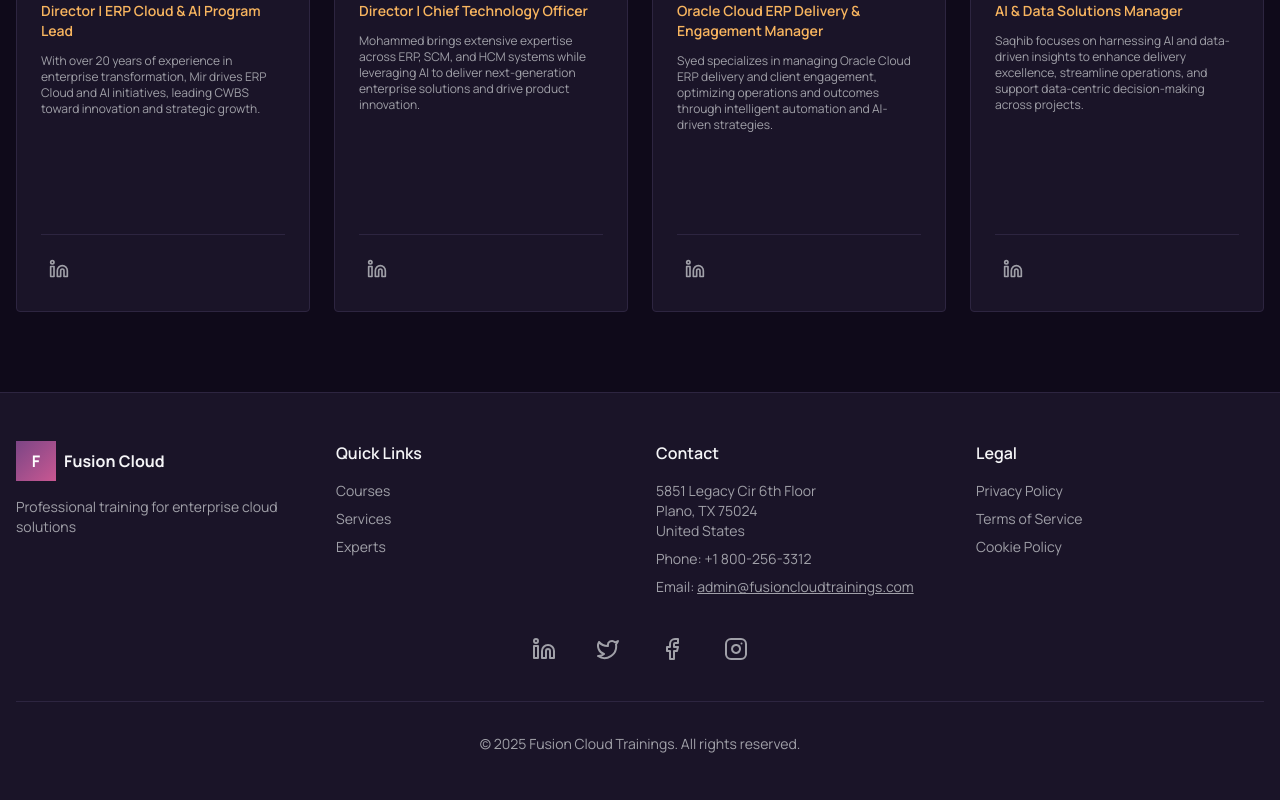
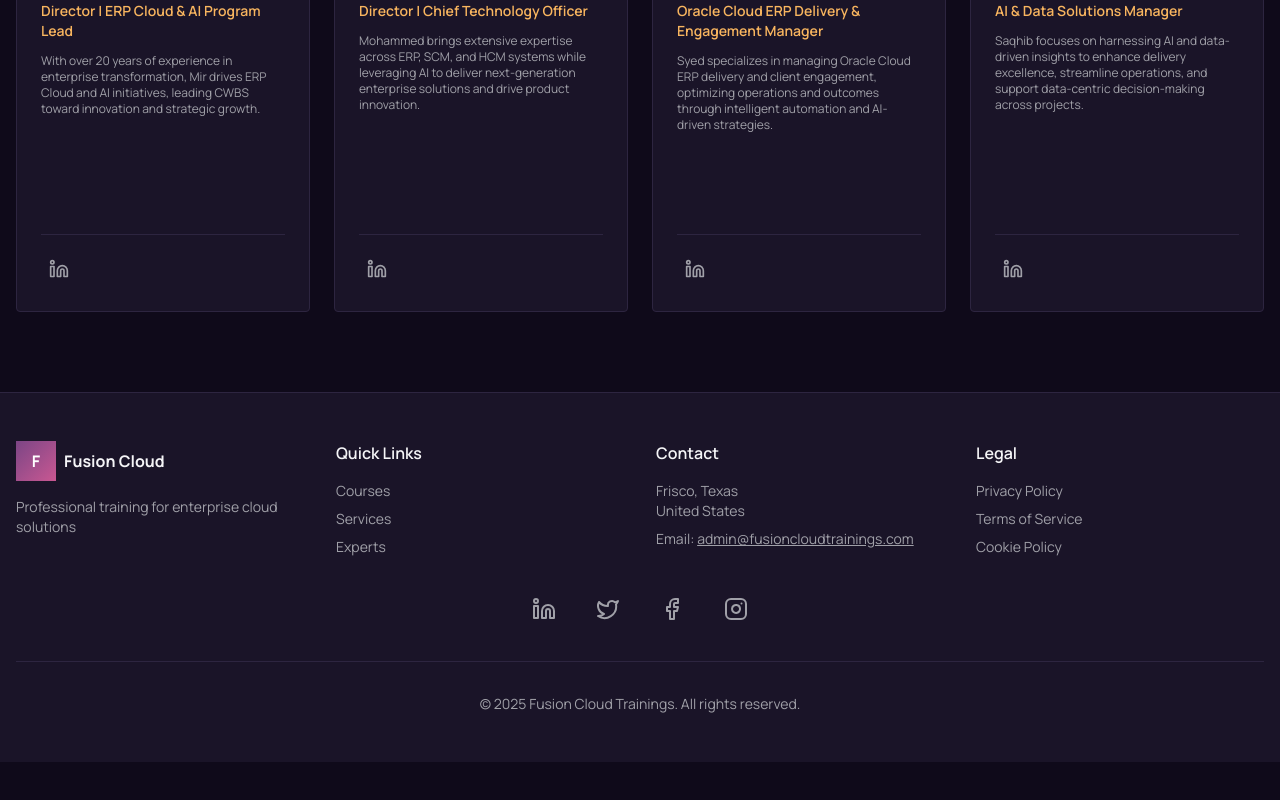
Before and after one commit to saqhibbilal/fctr-v1, a Next.js app: page / in a window 1280 px wide. Shown: the part 4426-5226 px from the top of the page. After the commit the page ends 5188 px from the top, so only its background shows below. Built offline with nearby package versions, Linux system fonts and the light colour scheme.

Commit message:
final version 2

```diff
--- a/components/footer.tsx
+++ b/components/footer.tsx
@@ -67,11 +67,9 @@ export default function Footer({
             <h4 className="font-semibold text-foreground mb-4">Contact</h4>
             <ul className="space-y-2 text-sm text-muted-foreground">
               <li>
-                5851 Legacy Cir 6th Floor<br />
-                Plano, TX 75024<br />
+                Frisco, Texas<br />
                 United States
               </li>
-              <li>Phone: +1 800-256-3312</li>
               <li>Email: <a href="mailto:admin@fusioncloudtrainings.com" className="underline hover:text-primary">admin@fusioncloudtrainings.com</a></li>
             </ul>
           </div>
--- a/tsconfig.json
+++ b/tsconfig.json
@@ -34,7 +34,8 @@
     "**/*.tsx",
     ".next/types/**/*.ts",
     ".next\\dev/types/**/*.ts",
-    ".next\\dev/types/**/*.ts"
+    ".next\\dev/types/**/*.ts",
+    ".next/dev/types/**/*.ts"
   ],
   "exclude": [
     "node_modules"
```
